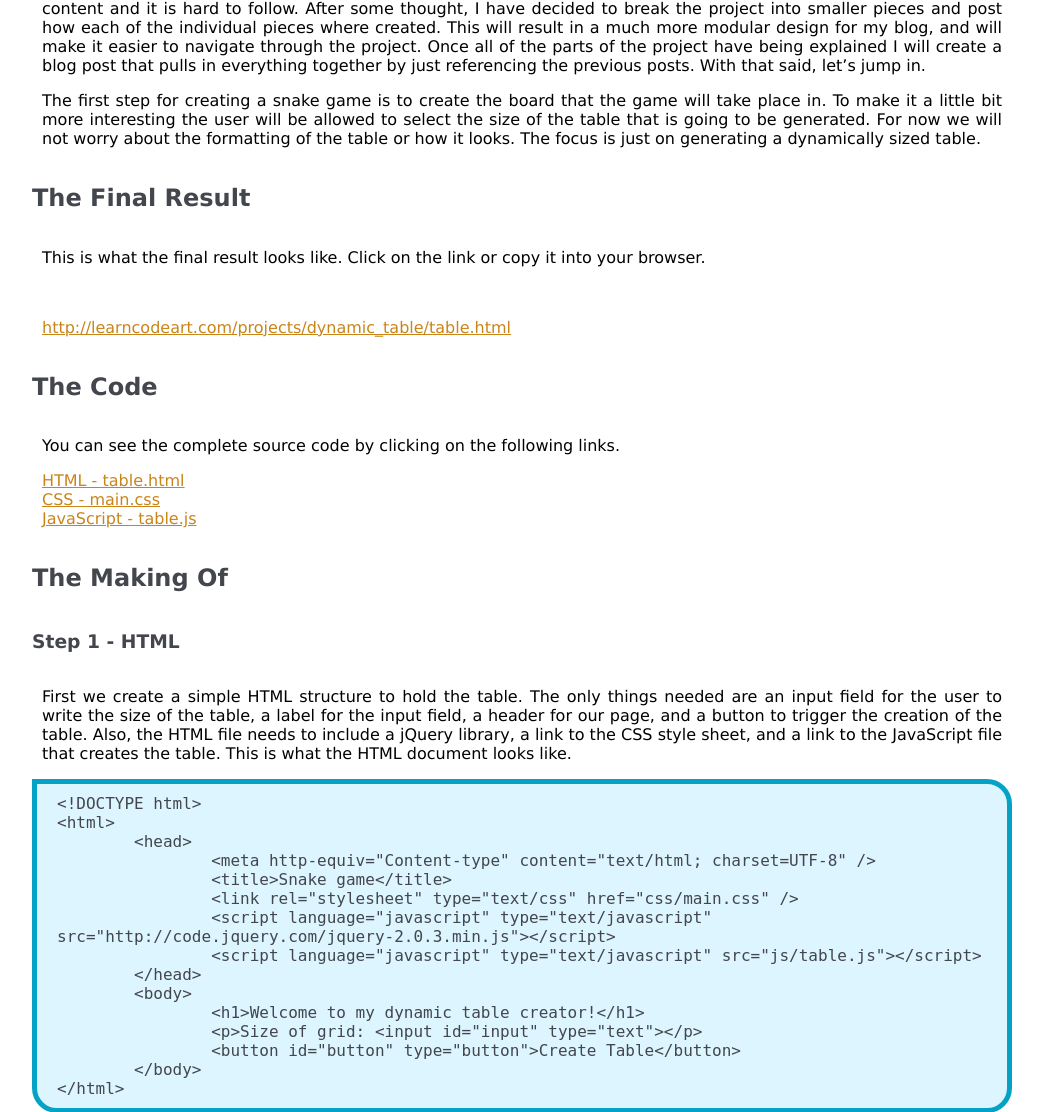
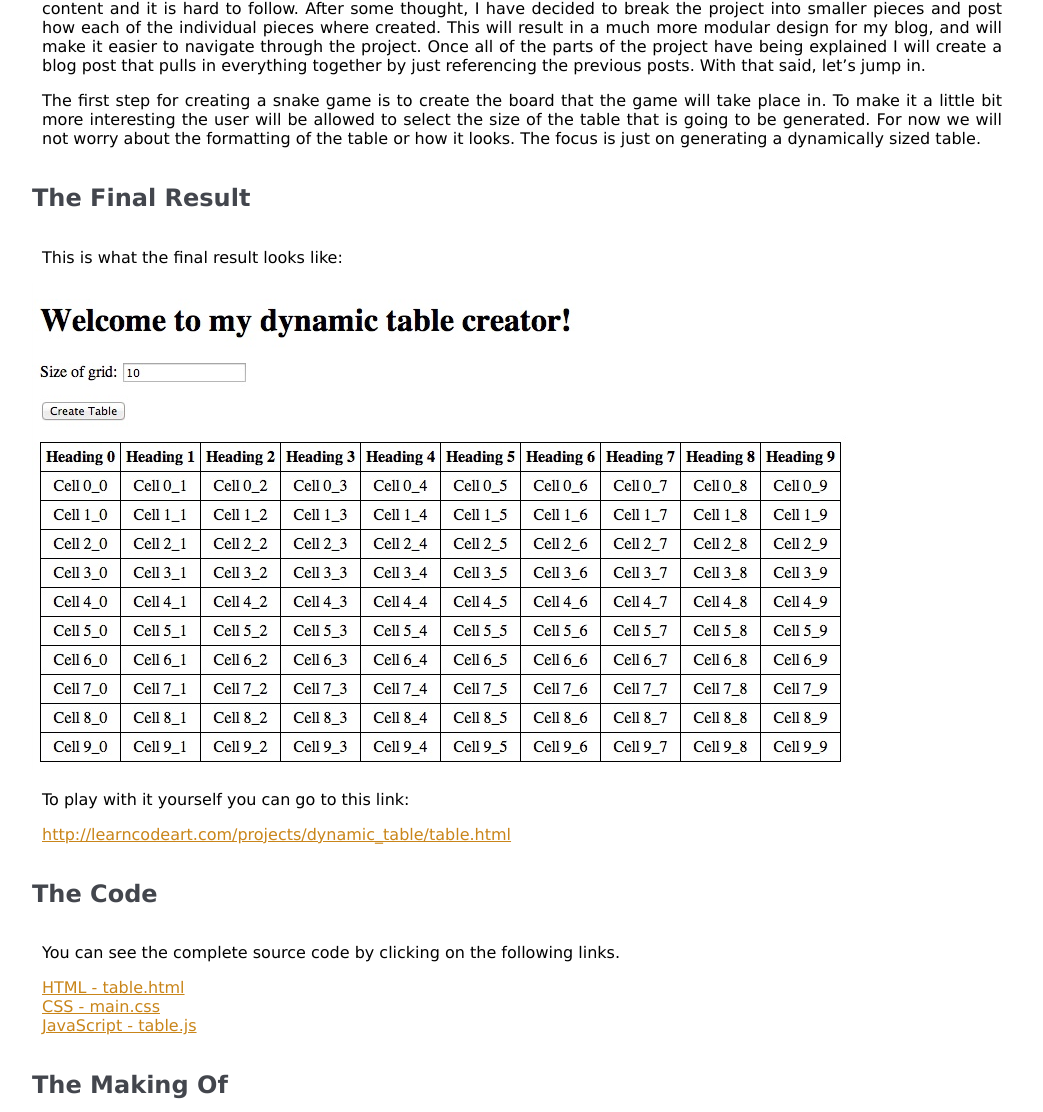
Before and after one commit to elmerland/home_page, a PHP site: page /articles/dynamic_table.php in a window 1280 px wide. Shown: the part 879-1991 px from the top of the page, without its empty margins (118-1161 px from the left). Run offline with PHP 8.4, Linux system fonts and the light colour scheme; some libraries are stand-ins or nearby versions.

Commit message:
Fixed typo with image tag and changed wording

```diff
--- a/articles/dynamic_table.php
+++ b/articles/dynamic_table.php
@@ -56,10 +56,14 @@
 			<span><a class="toTop" href="#">Back to top</a></span>
 
 			<p>
-				This is what the final result looks like. Click on the link or copy it into your browser.
+				This is what the final result looks like:
 			</p>
 
-			<img href="http://learncodeart.com/projects/dynamic_table/screenshot.jpg" width="200px">
+			<img src="http://learncodeart.com/projects/dynamic_table/screenshot.jpg" alt="Screen shot of final result">
+
+			<p>
+				To play with it yourself you can go to this link:
+			</p>
 
 			<p>
 				<a href="http://learncodeart.com/projects/dynamic_table/table.html">http://learncodeart.com/projects/dynamic_table/table.html</a>
@@ -170,7 +174,7 @@ $(document).ready(function () {
 	$("thead").append("<tr></tr>");
 	var header = $("thead").first("tr");
 	for (var i = 0; i &lt; size; i++) {
-		header.append("<th>Heading " + i + "</th>")
+		header.append("<th>Heading " + i + "</th>");
 	}
 }</pre>
 
@@ -194,7 +198,7 @@ $(document).ready(function () {
 
 			<pre>function clearTable() {
 	var tableContainer = $("#tableContainer");
-	if (tableContainer.length != 0) {
+	if (tableContainer.length !== 0) {
 		tableContainer.remove();
 	}
 }</pre>
```
